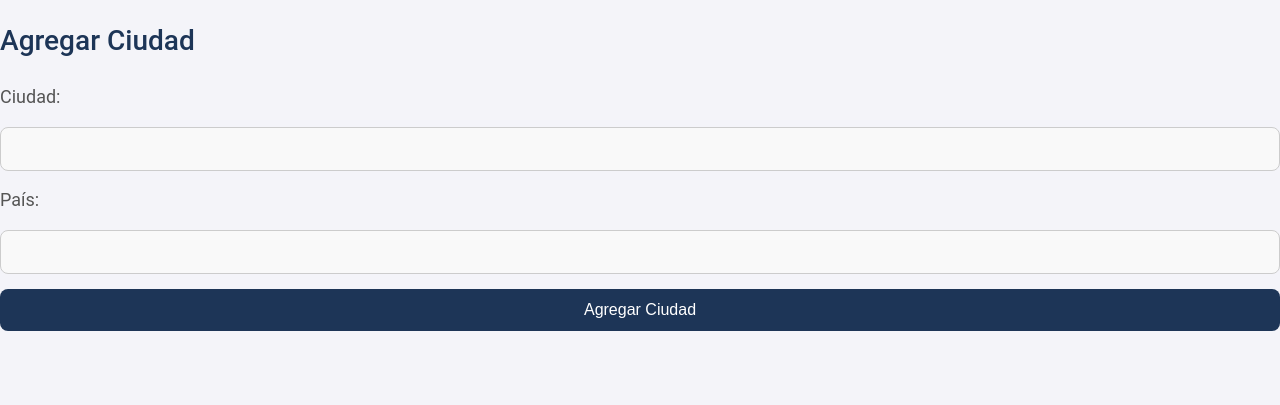
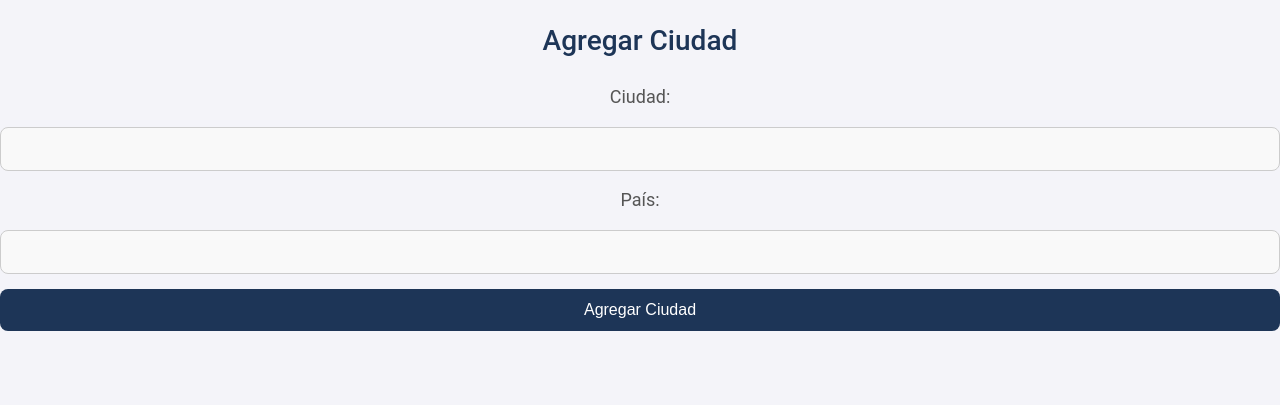
Before and after one commit to Jordanpk/DJANGOPruebasSoftware, a Django app: page /agregar_ciudad/ in a window 1280 px wide. Shown: the part 49-454 px from the top of the page. Run offline with Django 4.2, Linux system fonts and the light colour scheme.

Commit message:
alineacion

```diff
--- a/viajeros/Templates/base.html
+++ b/viajeros/Templates/base.html
@@ -23,7 +23,7 @@
         </ul>
     </nav>
 
-    <div class="content">
+    <div class="content" style="text-align: center;">
         {% block content %}
         <!-- Aquí se incluirá el contenido específico de cada vista -->
         {% endblock %}
```
